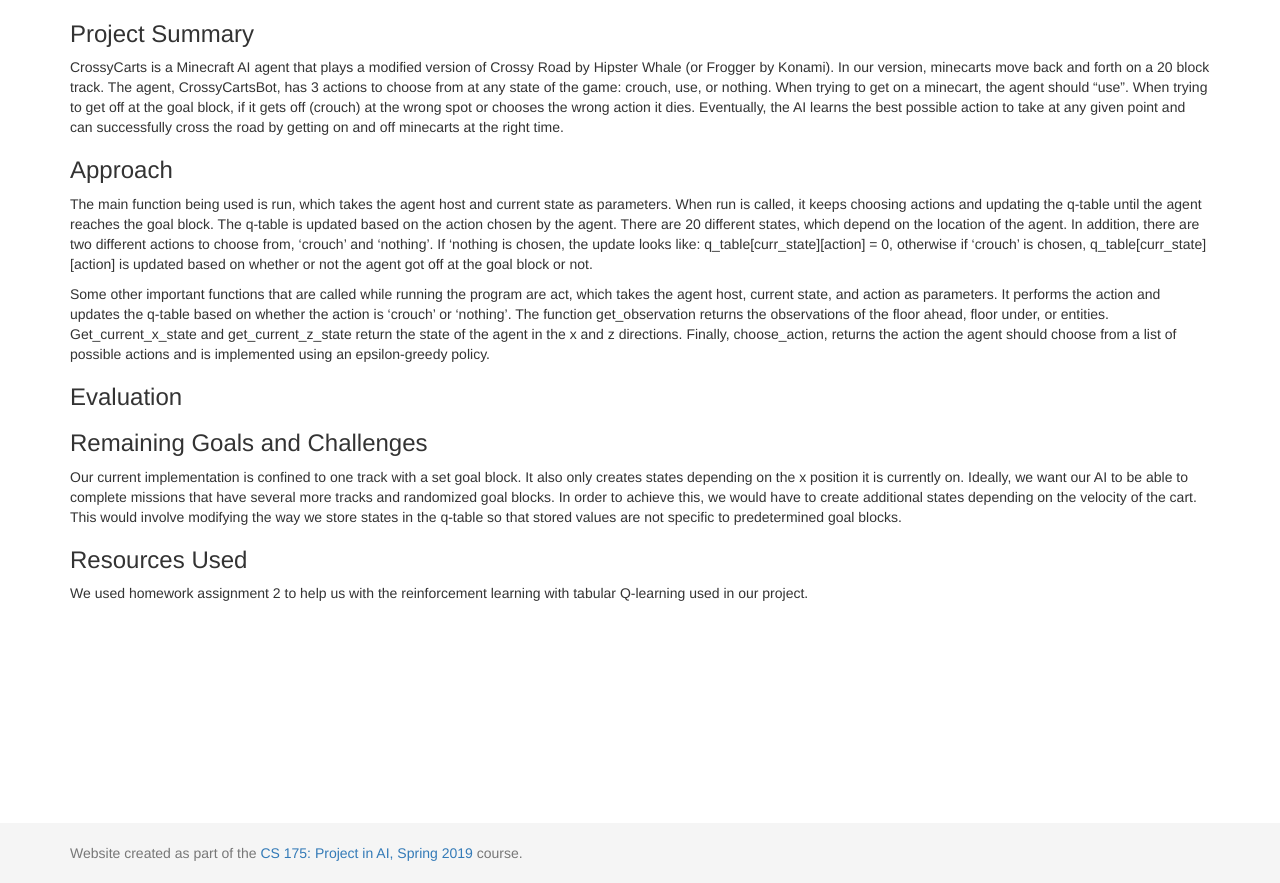
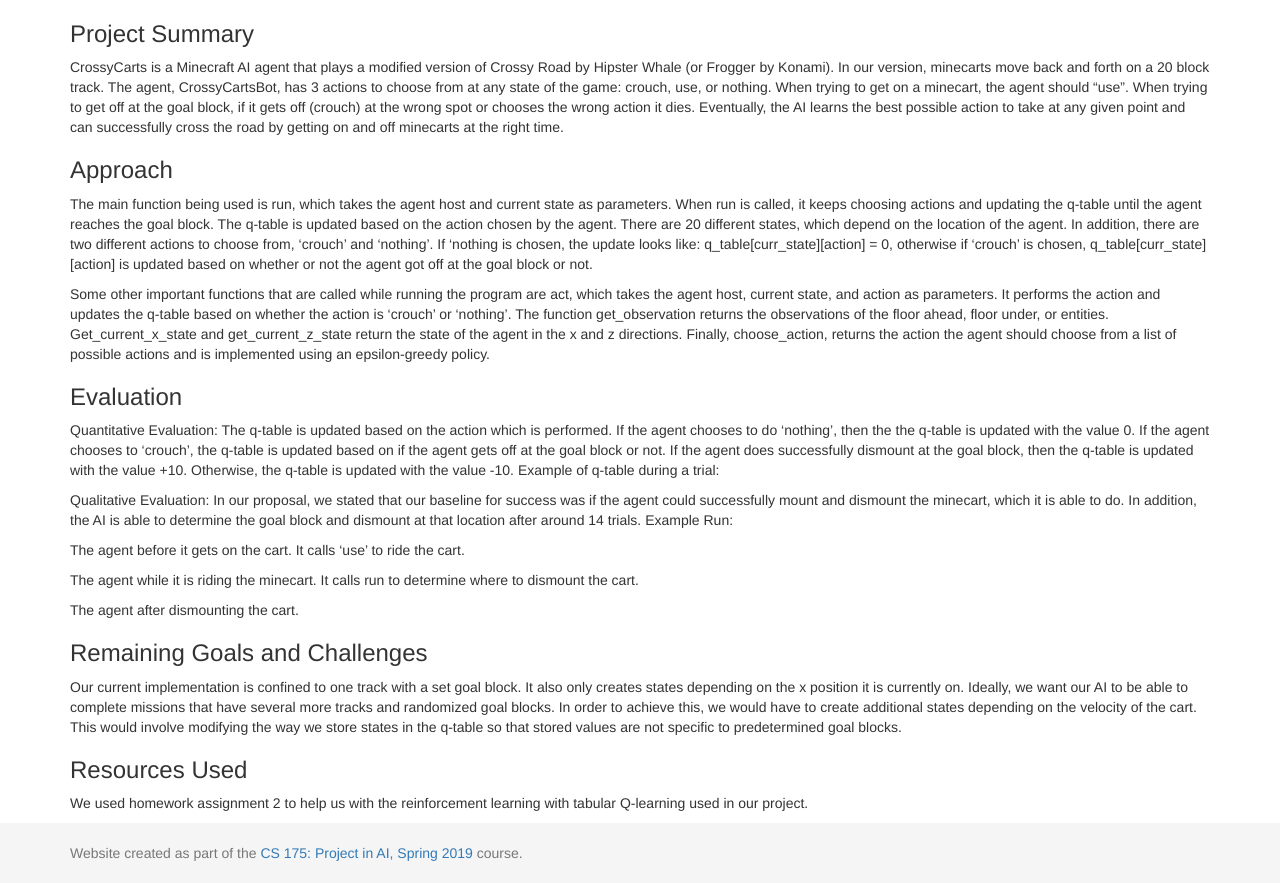
Before and after one commit to YINGDAT/CrossyCarts, a Jekyll site: the page built from docs/status.md, in a window 1280 px wide and 1375 px high, cut to the strip 492-1375 px from the top of the window. Built offline with Jekyll 4.4.1, drawn with Linux system fonts in a browser that asks for light colours.

Commit message:
Update status.md

```diff
--- a/docs/status.md
+++ b/docs/status.md
@@ -14,6 +14,22 @@
 
 
 ### Evaluation
+Quantitative Evaluation:
+The q-table is updated based on the action which is performed. If the agent chooses to do ‘nothing’, then the the q-table is updated with the value 0. If the agent chooses to ‘crouch’, the q-table is updated based on if the agent gets off at the goal block or not. If the agent does successfully dismount at the goal block, then the q-table is updated with the value +10. Otherwise, the q-table is updated with the value -10.
+Example of q-table during a trial:
+
+
+Qualitative Evaluation:
+In our proposal, we stated that our baseline for success was if the agent could successfully mount and dismount the minecart, which it is able to do. In addition, the AI is able to determine the goal block and dismount at that location after around 14 trials.
+Example Run:
+
+The agent before it gets on the cart. It calls ‘use’ to ride the cart.
+
+
+The agent while it is riding the minecart. It calls run to determine where to dismount the cart.
+
+
+The agent after dismounting the cart.
 
 
 ### Remaining Goals and Challenges
```
